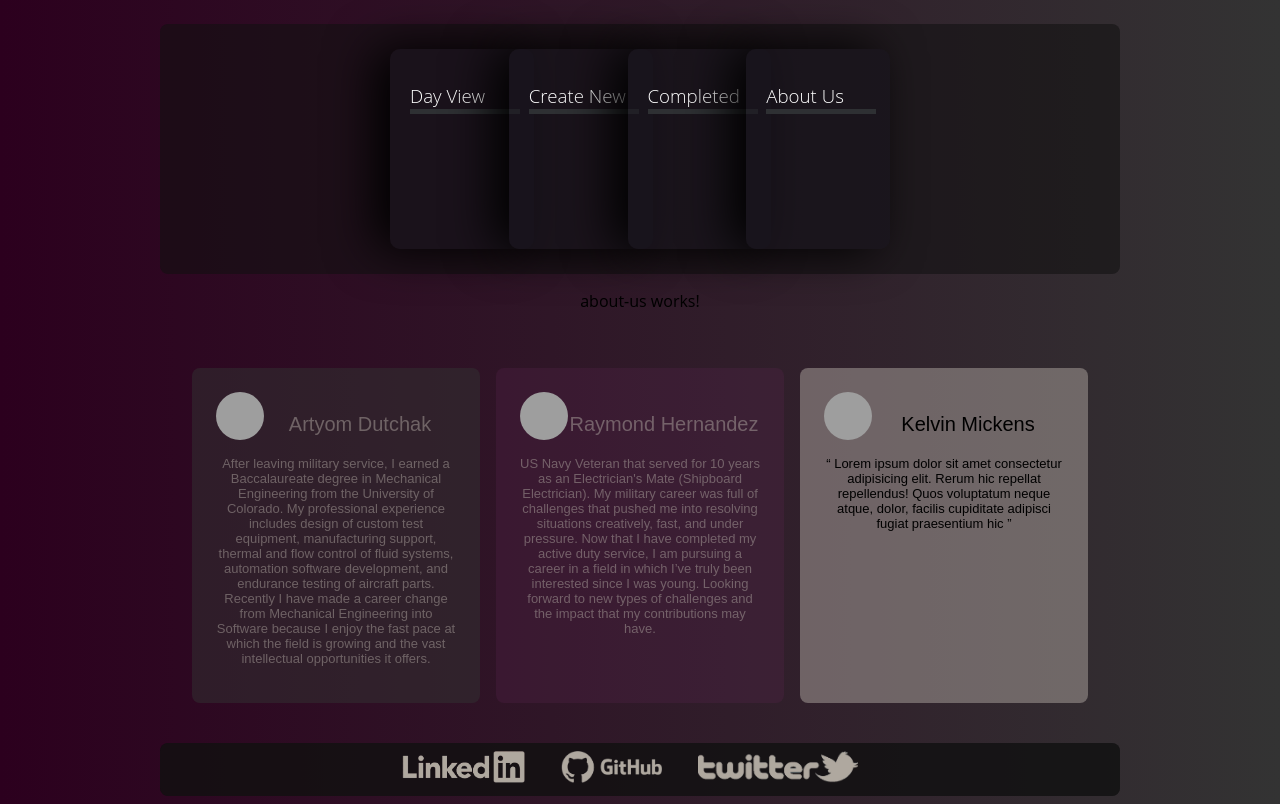
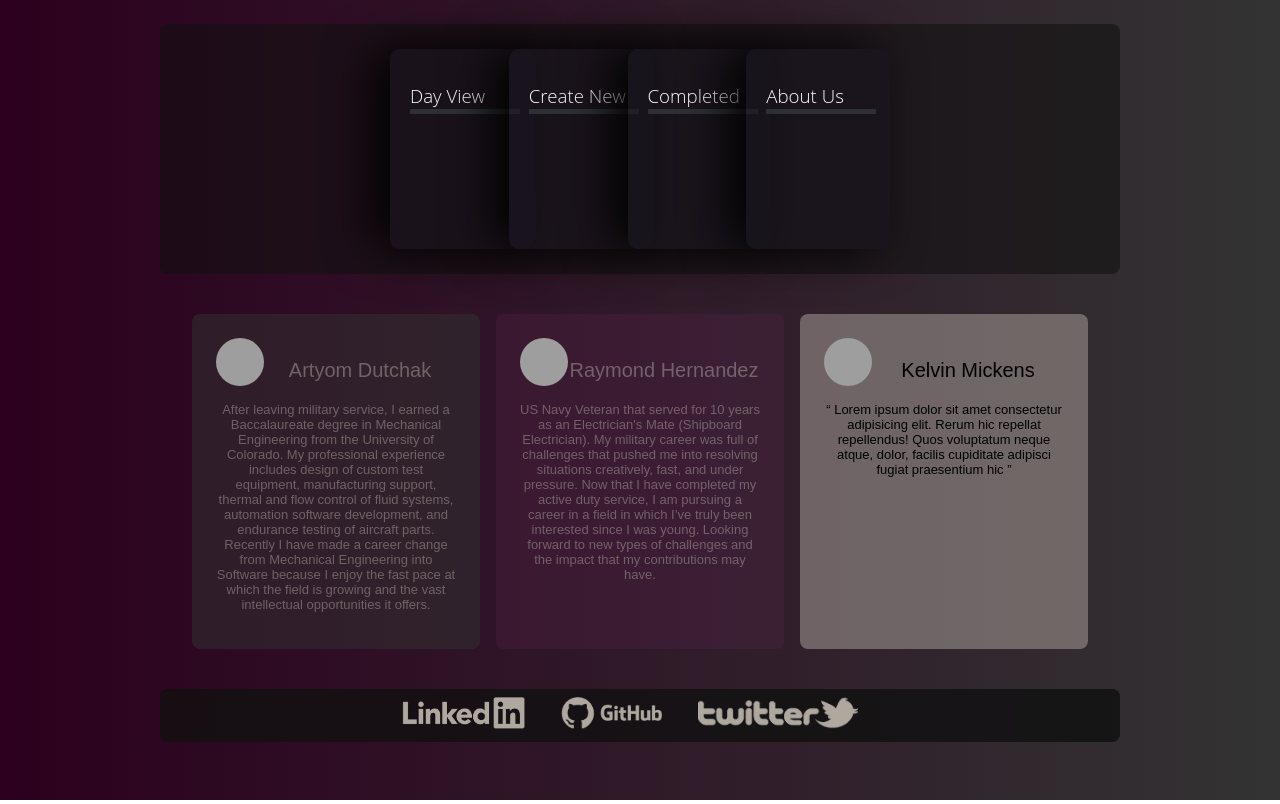
Before and after one commit to andutch/Project2, an Angular app in the folder Proj2_Angular/Project2v0/: page /about-us in a window 1280 px wide. Built offline with nearby package versions, Linux system fonts and the light colour scheme; grey boxes are pictures that could not be loaded.

Commit message:
Update about-us.component.html

```diff
--- a/Proj2_Angular/Project2v0/src/app/about-us/about-us.component.html
+++ b/Proj2_Angular/Project2v0/src/app/about-us/about-us.component.html
@@ -1,4 +1,4 @@
-<p>about-us works!</p>
+
 
 <main class="task-grid">
 
```
